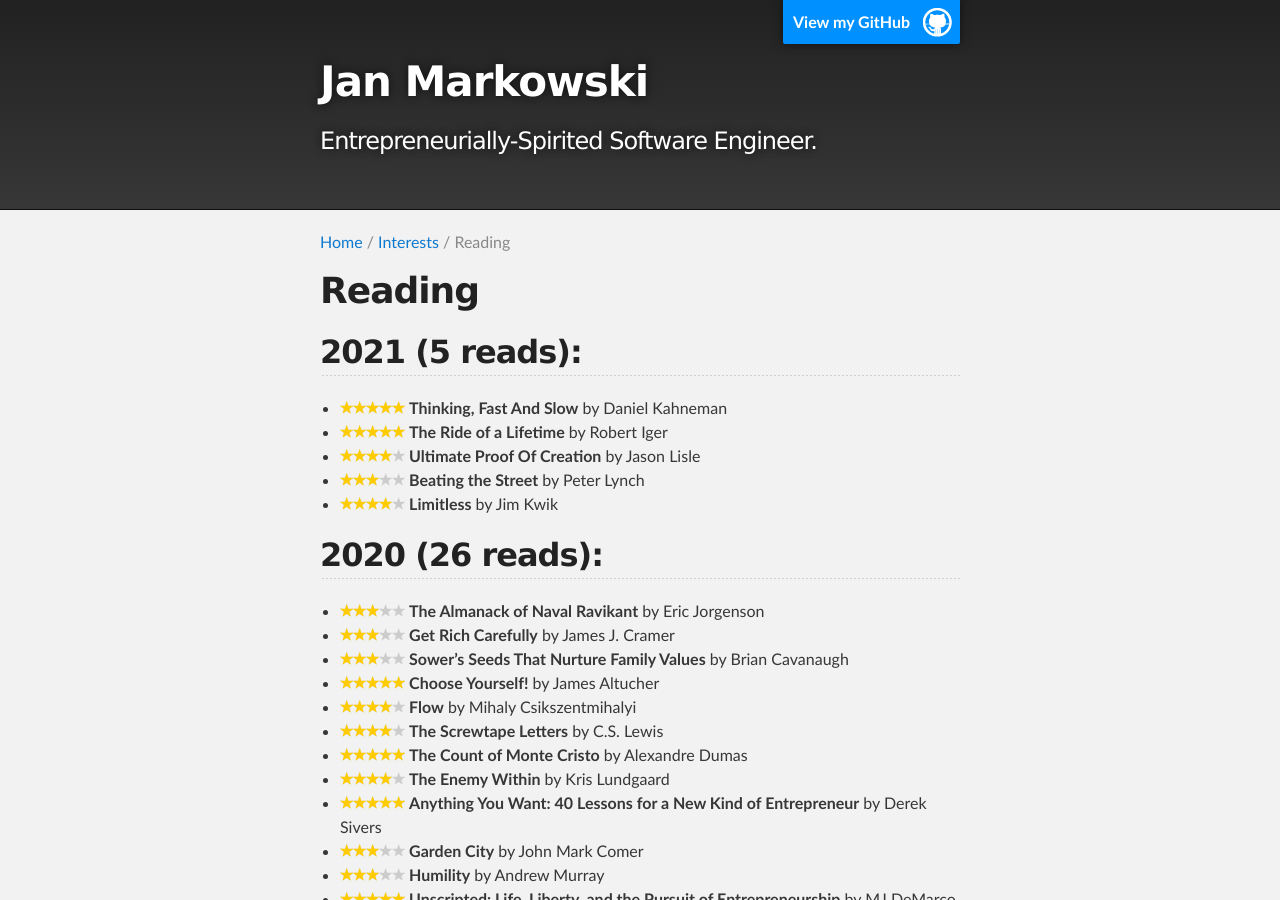
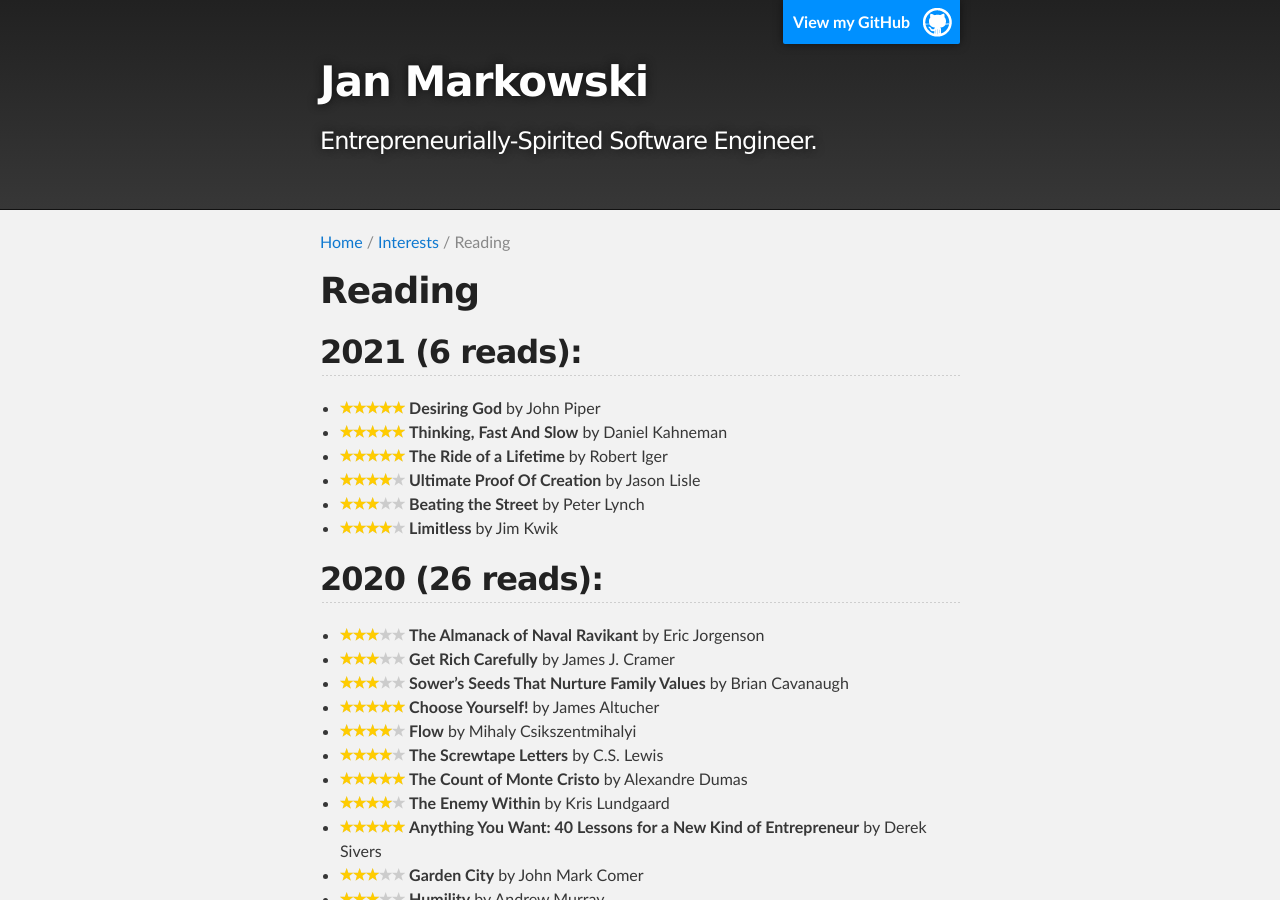
Before and after one commit to jmarkowski/jmarkowski.github.io, a Jekyll site: the page built from _interests/reading.md, in a window 1280 px wide and 900 px high. Built offline with Jekyll 4.4.1, drawn with Linux system fonts in a browser that asks for light colours.

Commit message:
Finished reading 'Desiring God'

```diff
--- a/_interests/reading.md
+++ b/_interests/reading.md
@@ -42,8 +42,9 @@
 </span>
 {% endcapture %}
 
-## 2021 (5 reads):
+## 2021 (6 reads):
 
+- {{ star5 }} __Desiring God__ by John Piper
 - {{ star5 }} __Thinking, Fast And Slow__ by Daniel Kahneman
 - {{ star5 }} __The Ride of a Lifetime__ by Robert Iger
 - {{ star4 }} __Ultimate Proof Of Creation__ by Jason Lisle
```
